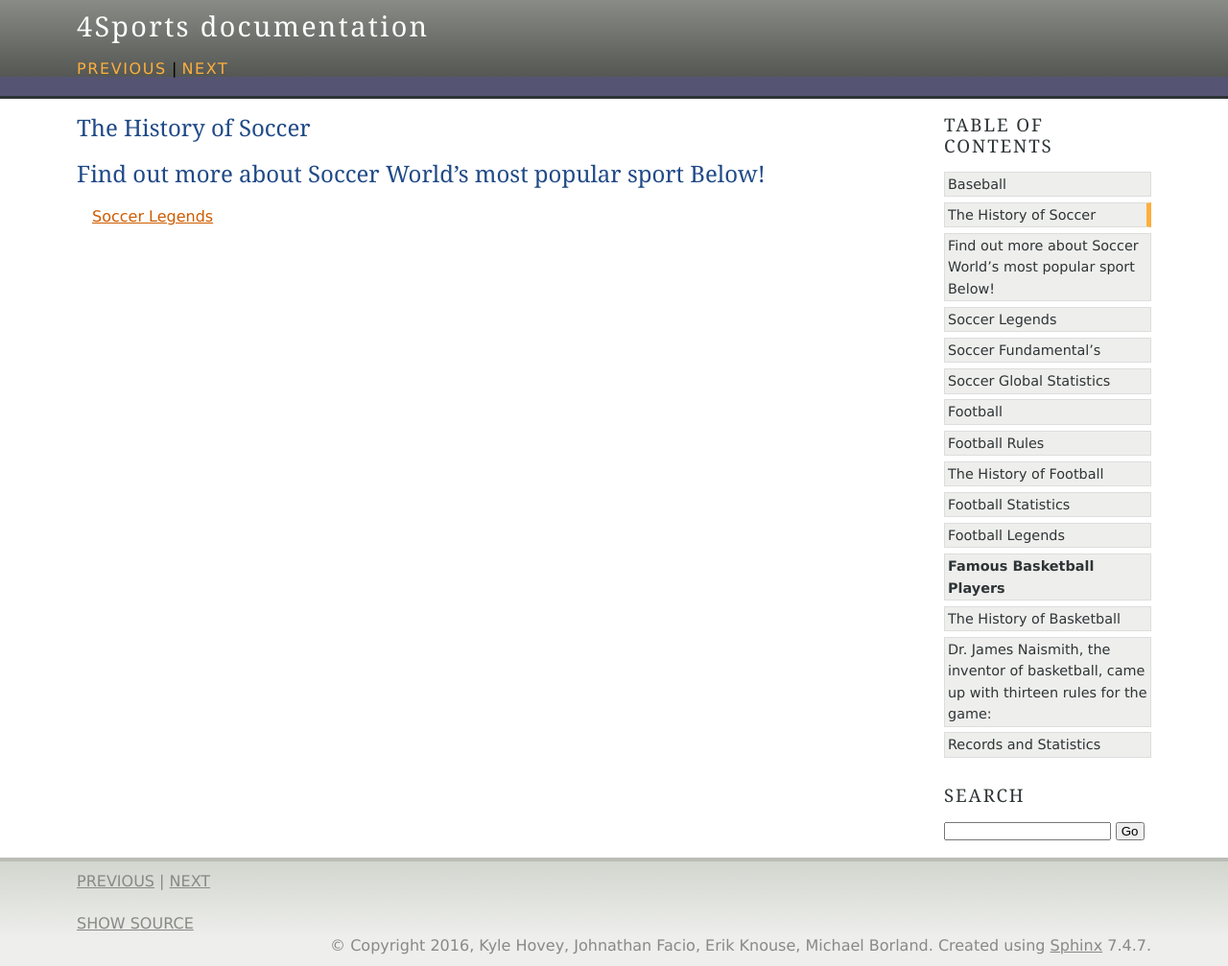
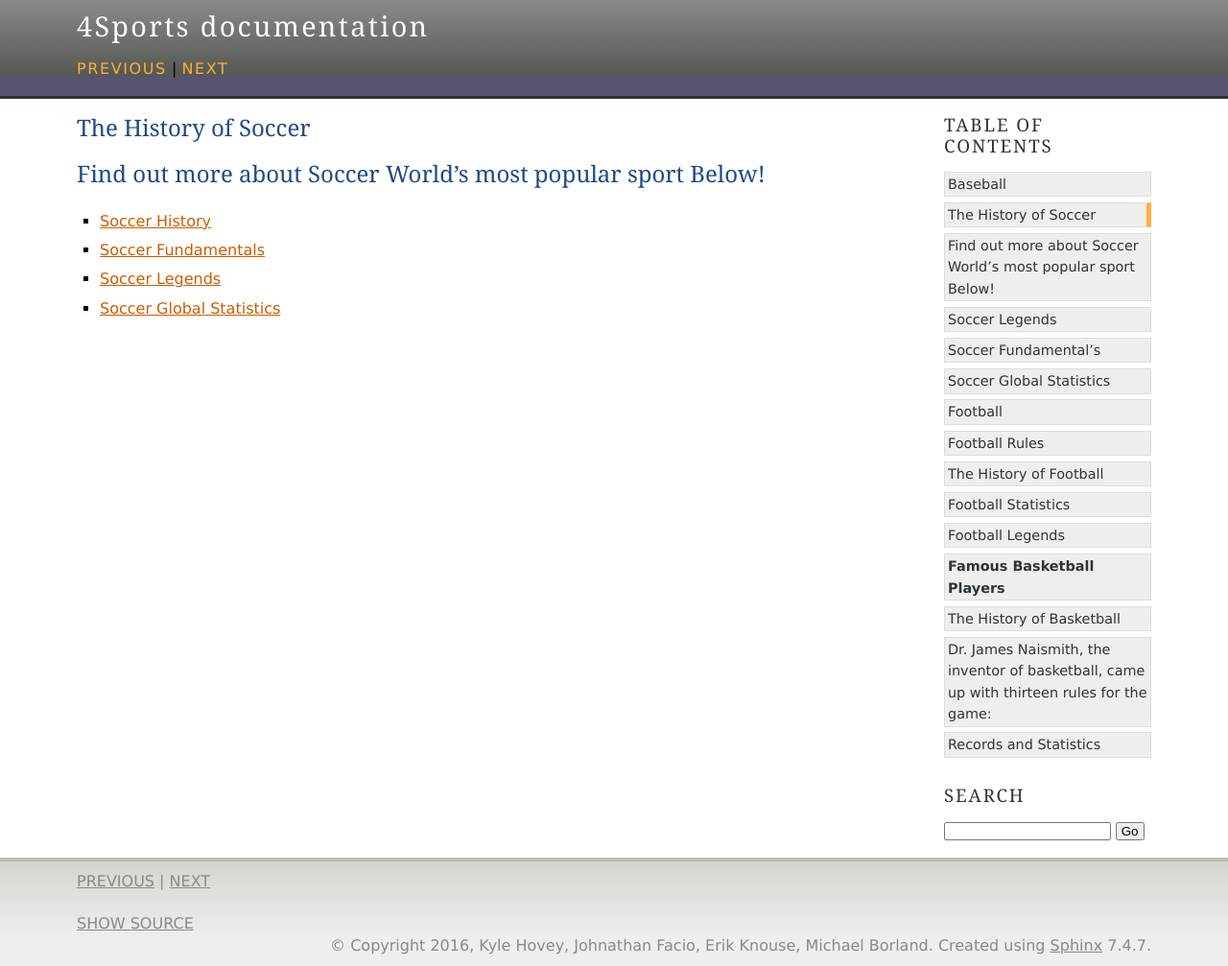
Before and after one commit to michaelborlandKeys/4Sports, a Sphinx documentation site: the page built from source/soccer/soccer.rst, in a window 1280 px wide. Shown: the whole page at 96% size. Built offline with Sphinx 7.4.7, drawn with Linux system fonts in a browser that asks for light colours.

Commit message:
finished linking pages on history page

```diff
--- a/source/soccer/soccer.rst
+++ b/source/soccer/soccer.rst
@@ -8,6 +8,7 @@ The History of Soccer
 ============================================================
 Find out more about Soccer World's most popular sport Below!
 ============================================================
-
-
- `Soccer Legends <soccer_legends.html>`_
+* `Soccer History <soccer.html>`_
+* `Soccer Fundamentals <soccer_fundamentals.html>`_
+* `Soccer Legends <soccer_legends.html>`_
+* `Soccer Global Statistics <soccer_global_stats.html>`_
```
